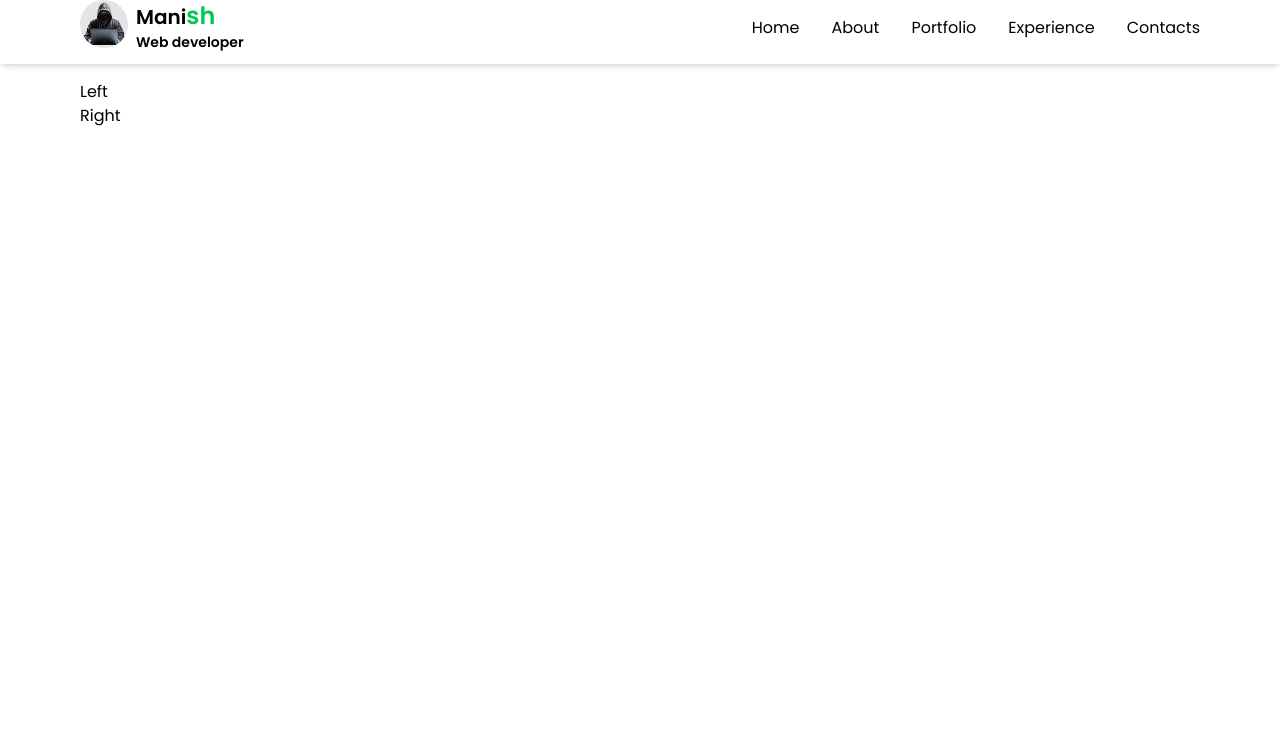
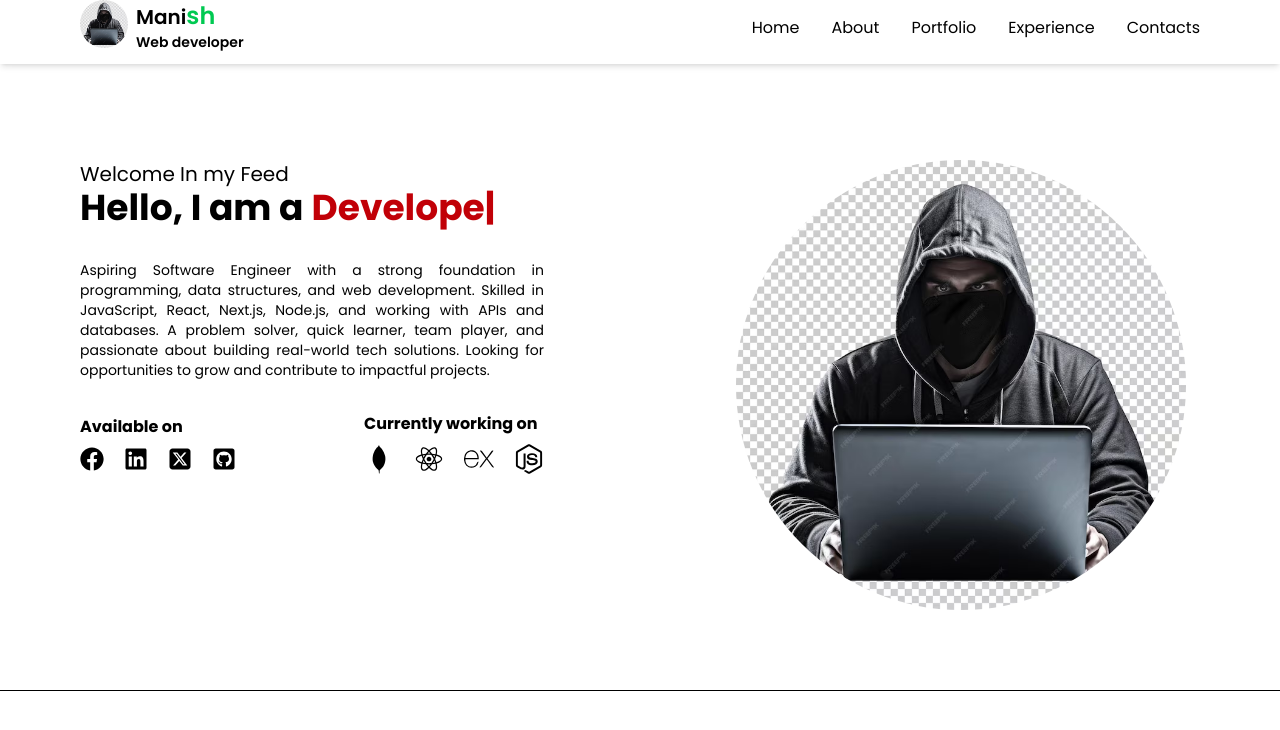
Before and after one commit to practicemanish/Portfolio, a React (Vite) app in the folder myportfolio/: page / in a window 1280 px wide. Shown: the top 730 px of the page. Built offline with nearby package versions, Linux system fonts and the light colour scheme.

Commit message:
Added Home component

```diff
--- a/myportfolio/package.json
+++ b/myportfolio/package.json
@@ -18,12 +18,13 @@
     "react-router-dom": "^7.8.2",
     "react-scroll": "^1.9.3",
     "react-toastify": "^11.0.5",
+    "react-typed": "^2.0.12",
     "react-typing-effect": "^2.0.5",
     "tailwindcss": "^4.1.13"
   },
   "devDependencies": {
     "@eslint/js": "^9.33.0",
-    "@types/react": "^19.1.10",
+    "@types/react": "^19.1.13",
     "@types/react-dom": "^19.1.7",
     "@vitejs/plugin-react": "^5.0.0",
     "eslint": "^9.33.0",
--- a/myportfolio/src/components/Home.jsx
+++ b/myportfolio/src/components/Home.jsx
@@ -1,13 +1,92 @@
+import { FaFacebook } from "react-icons/fa";
+import { FaLinkedin } from "react-icons/fa";
+import { FaSquareXTwitter } from "react-icons/fa6";
+import { FaGithubSquare } from "react-icons/fa";
+import { DiMongodb } from "react-icons/di";
+import { RiReactjsFill } from "react-icons/ri";
+import { SiExpress } from "react-icons/si";
+import { FaNodeJs } from "react-icons/fa";
+import { ReactTyped, Typed } from "react-typed";
 
-const Home = ()=>{
-    return(
-     <>
-     <div className="max-w-screen-2xl container mx-auto px-4 md:px-20 my-20 ">
-        <div className="md:w-1/2">Left</div>
-        <div className="md:w-1/2">Right</div>
-     </div>
-     </>
-    )
+
+const Home = () => {
+  return (
+    <>
+      <div className="flex max-w-screen-2xl container mx-auto px-4 md:px-20 my-20 ">
+        <div className="flex flex-col md:flex-row items-center md:items-start ">
+          <div className="md:w-1/2 mt-12 md:mt-20 space-y-2 order-2 md:order-1">
+            <span className="text-xl">Welcome In my Feed</span>
+            <div className="flex items-center space-x-2 text-2xl md:text-4xl font-bold">
+              <h1>Hello, I am a </h1>
+              {/* <span className="text-red-700 font-bold">Developer</span> */}
+              <ReactTyped
+                className="text-red-700"
+                strings={["Developer", "Programmer", "Coder"]}
+                typeSpeed={40}
+                backSpeed={50}
+                loop
+              />
+            </div>
+            <br />
+            <p className="text-sm md:text-md text-justify">
+              Aspiring Software Engineer with a strong foundation in
+              programming, data structures, and web development. Skilled in
+              JavaScript, React, Next.js, Node.js, and working with APIs and
+              databases. A problem solver, quick learner, team player, and
+              passionate about building real-world tech solutions. Looking for
+              opportunities to grow and contribute to impactful projects.
+            </p>
+            <br />
+            {/* {social media icons} */}
+            <div className="flex flex-col items-center md:flex-row justify-between space-y-6 md:space-y-0">
+              {/* Left Section */}
+              <div className="space-y-2">
+                <h1 className="font-bold">Available on</h1>
+                <ul className="flex space-x-5 text-2xl">
+                  <a href="https://www.facebook.com/" target="_Blank">
+                  <li className="cursor-pointer">
+                    <FaFacebook />
+                  </li>
+                  </a>
+                   <a href="https://www.linkedin.com/" target="_Blank">
+                  <li className="cursor-pointer">
+                    <FaLinkedin />
+                  </li>
+                 </a>
+                  <a href="https://x.com/" target="_Blank">
+                  <li className="cursor-pointer">
+                    <FaSquareXTwitter />
+                  </li>
+                  </a>
+                   <a href="https://www.github.com/" target="_Blank">
+                  <li className="cursor-pointer">
+                    <FaGithubSquare />
+                  </li>
+                  </a>
+                </ul>
+              </div>
+
+              {/* Right Section */}
+              <div className="space-y-2">
+                <h1 className="font-bold">Currently working on</h1>
+                <div className="flex space-x-5 text-3xl">
+                  <DiMongodb />
+                  <RiReactjsFill />
+                  <SiExpress />
+                  <FaNodeJs />
+                </div>
+              </div>
+            </div>
+          </div>
+          <div className="md:w-1/2 md:ml-48 md:mt-20 mt-8 order-1 ">
+          <img src="/photo.avif" className="rounded-full md:w-[450px] md:h-[450px]" alt="photo" />
+
+          </div>
+        </div>
+      </div>
+      <hr />
+    </>
+  );
 };
 
 export default Home;
```
Also changed, not shown: 1 other file (tests, documents, lock files or other folders).
